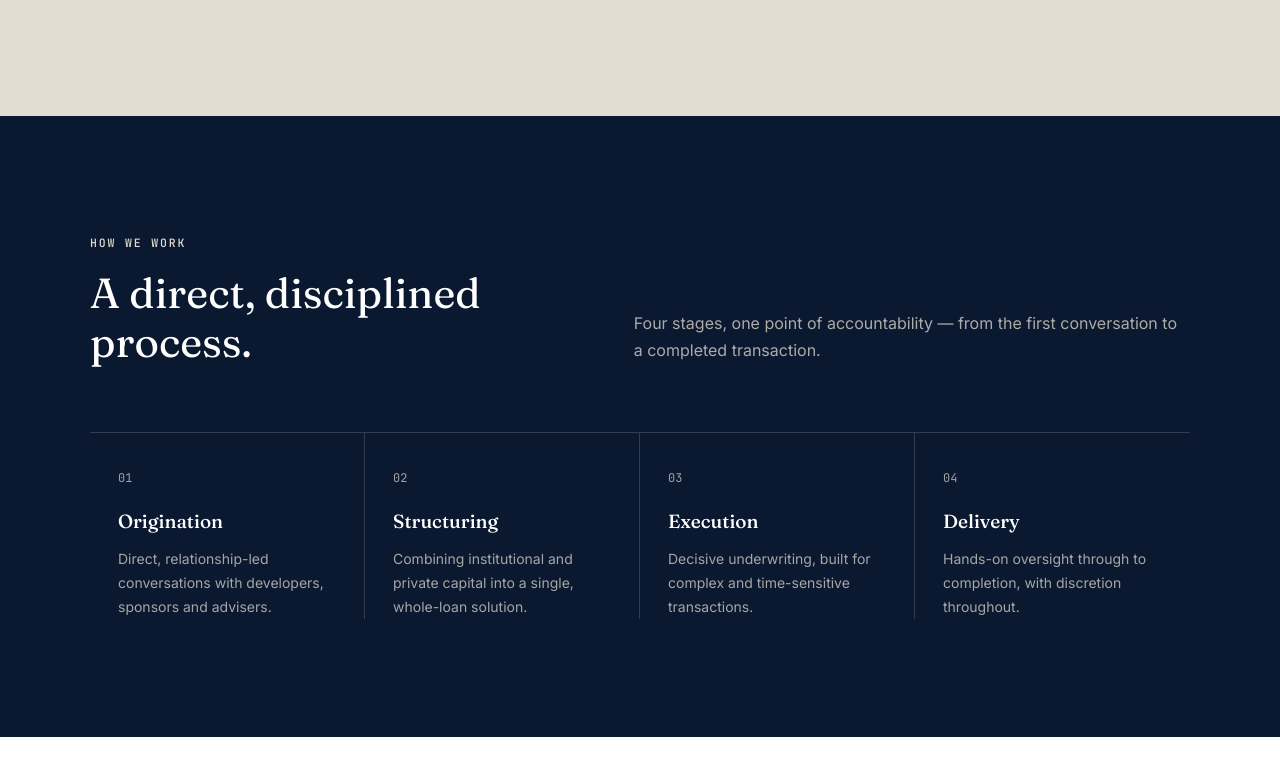
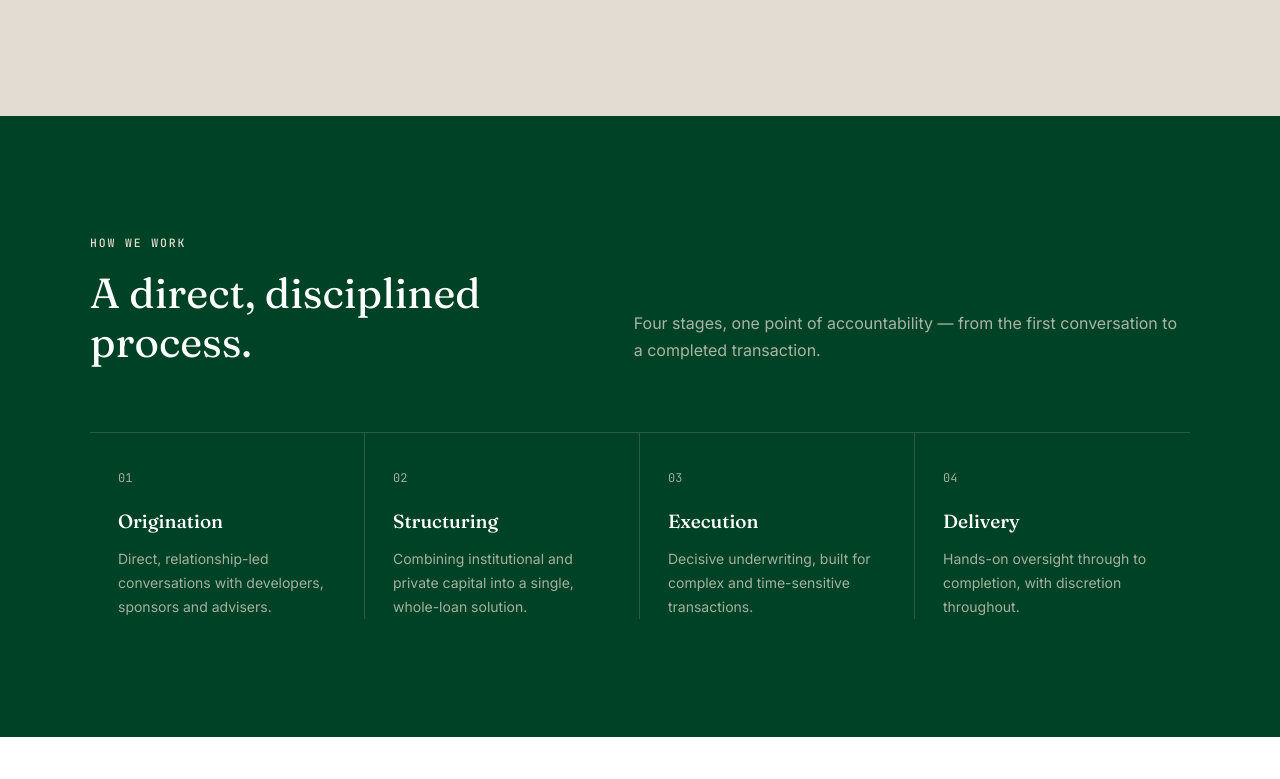
Before and after one commit to SO1-FQ/KenzaCapital, a plain HTML site: page index.html in a window 1280 px wide. Shown: the part 1961-2740 px from the top of the page. Drawn offline with Linux system fonts and the light colour scheme.

Commit message:
Update index.html to green

```diff
--- a/index.html
+++ b/index.html
@@ -458,7 +458,7 @@
 
   /* ---------- APPROACH ---------- */
   .approach {
-    background: var(--navy);
+    background: var(--green);
     color: var(--white);
   }
 
```
